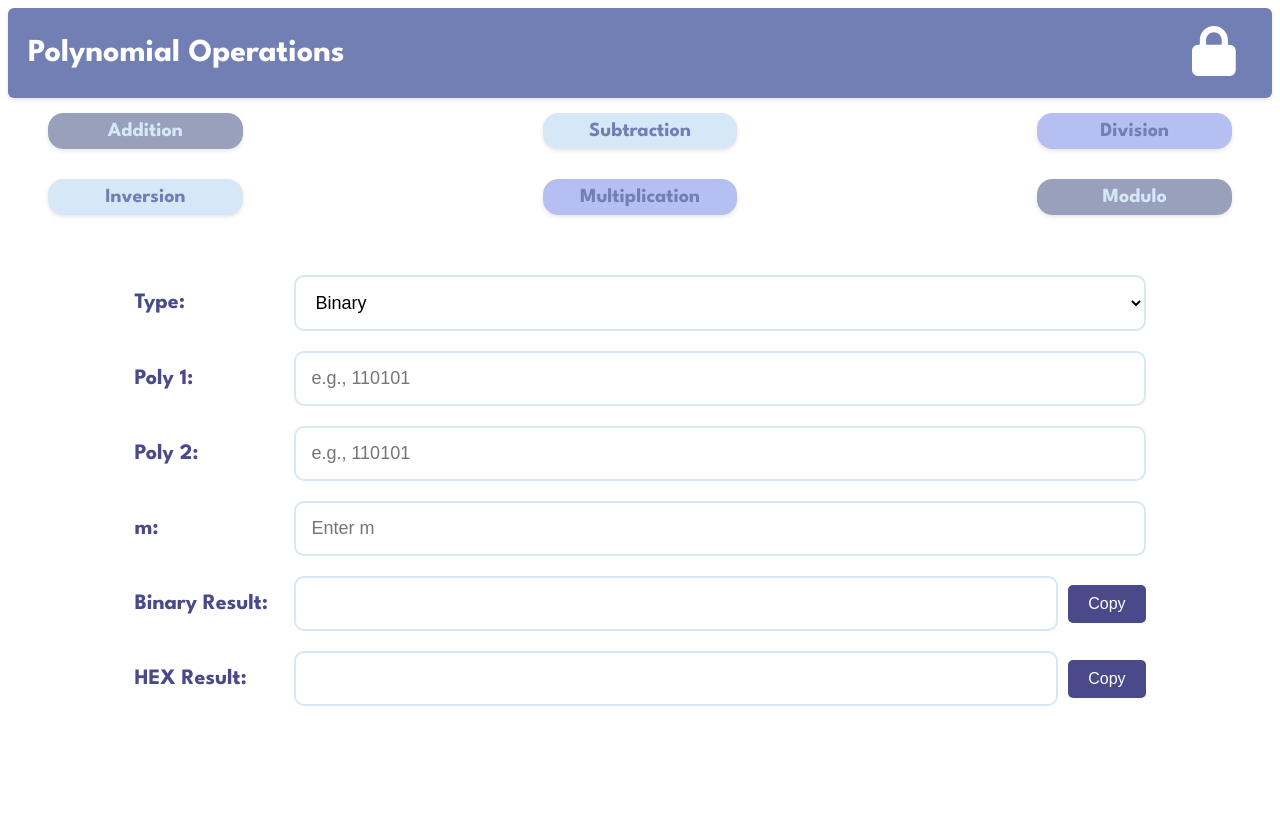
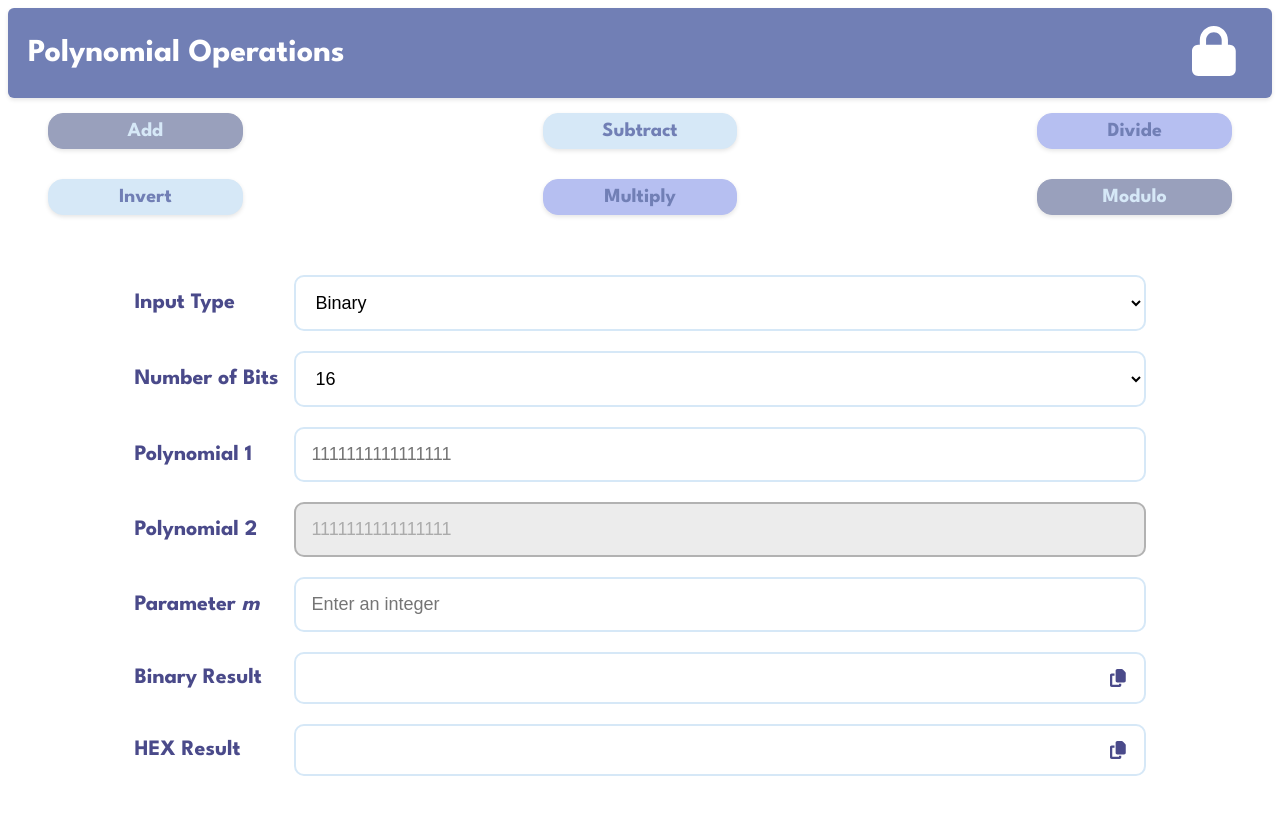
Before and after one commit to hawraakhalil/Polynomial_Arithmetic_Frontend, a React (Create React App) app: page /operations in a window 1280 px wide. Shown: the top 814 px of the page. Built offline with nearby package versions, Linux system fonts and the light colour scheme; a small style sheet from the web is missing.

Commit message:
added api calls

```diff
--- a/src/components/OperationsButtons.js
+++ b/src/components/OperationsButtons.js
@@ -1,15 +1,22 @@
 import React from "react";
 import "./OperationsButtons.css";
 
-function OperationsButtons() {
+function OperationsButtons({ onHover, onClick }) {
+  const operations = ["Add", "Subtract", "Divide", "Invert", "Multiply", "Modulo"];
+
   return (
     <div className="operations-buttons">
-      <button className="operation-button">Addition</button>
-      <button className="operation-button">Subtraction</button>
-      <button className="operation-button">Division</button>
-      <button className="operation-button">Inversion</button>
-      <button className="operation-button">Multiplication</button>
-      <button className="operation-button">Modulo</button>
+      {operations.map((operation) => (
+        <button
+          key={operation}
+          className="operation-button"
+          onMouseEnter={() => onHover(operation)} // Trigger hover handler
+          onMouseLeave={() => onHover("")} // Clear hover on leave
+          onClick={() => onClick(operation)}
+        >
+          {operation}
+        </button>
+      ))}
     </div>
   );
 }
--- a/src/components/OperationsForm.css
+++ b/src/components/OperationsForm.css
@@ -47,10 +47,6 @@ select:focus {
     box-shadow: 0 0 5px rgba(74, 74, 138, 0.5); /* Subtle glow effect */
 }
 
-input.disabled {
-    background-color: #e0e0e0; /* Grayed out for disabled inputs */
-    cursor: not-allowed;
-}
 
 /* Result Boxes and Copy Buttons */
 .result-box {
@@ -92,3 +88,123 @@ input.disabled {
     font-size: 14px;
     margin: -15px 0 5px; /* Keeps the error message compact */
 }
+.error {
+    color: red;
+    font-size: 0.9rem;
+    margin-top: 5px;
+}
+
+.highlight-poly1 {
+    box-shadow: 0 0 8px #4a4a8a;
+    transition: box-shadow 0.3s ease;
+  }
+
+  .highlight-all {
+    border: 2px solid #4a4a8a;
+    box-shadow: 0 0 8px #4a4a8a;
+    transition: box-shadow 0.3s ease;
+  }
+
+  .gray-out {
+    background-color: #e0e0e0;
+    border: 2px solid grey;
+    opacity: 0.6;
+    pointer-events: none;
+    transition: opacity 0.3s ease;
+  }
+  /* Wrapper for input and icon */
+.copy-wrapper {
+    position: relative;
+    display: flex;
+    align-items: center;
+  }
+
+  .copy-input {
+    width: 100%;
+    padding-right: 40px; /* Add space for the icon */
+    font-size: 16px;
+    border: 2px solid #d6e8f7;
+    border-radius: 10px;
+    background-color: #fff;
+    transition: all 0.3s ease;
+  }
+
+  .copy-icon {
+    position: absolute;
+    right: 10px; /* Position the icon inside the input field */
+    cursor: pointer;
+    font-size: 18px;
+    color: #4a4a8a;
+    transition: color 0.3s ease;
+  }
+
+  .copy-icon:hover {
+    color: #7373c6; /* Change color on hover */
+  }
+
+  /* Combined wrapper for input and icon */
+.result-wrapper.copy-wrapper {
+    position: relative; /* Enables positioning the icon */
+    display: inline-flex; /* Aligns input and icon */
+    align-items: center;
+    width: 100%;
+  }
+
+  /* Input styling */
+  .copy-input {
+    width: 100%;
+    padding-right: 40px; /* Space for the icon */
+    font-size: 16px;
+    border: 2px solid #d6e8f7;
+    border-radius: 10px;
+    background-color: #fff;
+    transition: all 0.3s ease;
+    padding-left: 10px; /* Padding for text */
+  }
+
+  /* Copy icon wrapper */
+  .copy-icon-wrapper {
+    position: absolute;
+    right: 10px; /* Position inside input field */
+    top: 50%; /* Center vertically */
+    transform: translateY(-50%);
+    cursor: pointer;
+    display: flex;
+    align-items: center;
+  }
+
+  /* FontAwesome icon styling */
+  .copy-icon {
+    font-size: 18px;
+    color: #4a4a8a;
+    transition: color 0.3s ease;
+  }
+
+  .copy-icon-wrapper:hover .copy-icon {
+    color: #7373c6; /* Change color on hover */
+  }
+
+  /* Tooltip styling */
+  .copy-tooltip {
+    visibility: hidden; /* Hidden by default */
+    opacity: 0;
+    background-color: #7373c6;
+    color: white;
+    font-size: 12px;
+    padding: 5px 8px;
+    border-radius: 5px;
+    position: absolute;
+    top: -30px; /* Position above the icon */
+    right: 0; /* Align to the icon */
+    white-space: nowrap;
+    transform: translateY(10px);
+    transition: opacity 0.3s ease, transform 0.3s ease;
+    z-index: 1;
+  }
+
+  /* Show tooltip on hover */
+  .copy-icon-wrapper:hover .copy-tooltip {
+    visibility: visible;
+    opacity: 1;
+    transform: translateY(0); /* Smooth transition */
+  }
--- a/src/components/OperationsForm.js
+++ b/src/components/OperationsForm.js
@@ -1,46 +1,148 @@
-import React, { useState } from "react";
+import React, { useState, forwardRef, useImperativeHandle } from "react";
 import "./OperationsForm.css";
+import { FontAwesomeIcon } from "@fortawesome/react-fontawesome"; // Import the FontAwesomeIcon component
+import { faCopy } from "@fortawesome/free-solid-svg-icons"; // Import the specific icon you need
 
-function OperationsForm() {
+
+
+const OperationsForm = forwardRef(({ hoveredOperation, operation }, ref) => {
     const [inputFormat, setInputFormat] = useState("binary");
-    const [selectedOperation, setSelectedOperation] = useState("");
+
+    const apiUrl = "https://rubah.pythonanywhere.com";
+
     const [formData, setFormData] = useState({
       poly1: "",
       poly2: "",
       m: "",
+      bits: "16",
     });
+    const [errors, setErrors] = useState({ poly1: "", poly2: "" });
     const [result, setResult] = useState({ binary: "", hex: "" });
 
-    const operationsRequiringOnePoly = ["Inversion"]; // Operations needing only one polynomial
-
-    // Handle input field changes
-    const handleInputChange = (e) => {
-        setFormData({
-            ...formData,
-            [e.target.name]: e.target.value,
-        });
+    const generatePlaceholder = (bits, format) => {
+      if (format === "binary") {
+        return "1".repeat(bits);
+      } else if (format === "hex") {
+        return "F".repeat(bits / 4);
+      }
+      return "";
     };
 
-    // Handle operation selection
-    const handleOperationChange = (operation) => {
-        setSelectedOperation(operation);
-        if (operationsRequiringOnePoly.includes(operation)) {
-            setFormData({ ...formData, poly2: "" }); // Reset Polynomial 2 for single-poly operations
+    // Use useImperativeHandle to expose handleSubmit to the parent component
+    useImperativeHandle(ref, () => ({
+      handleSubmit,
+    }));
+
+    const handleInputChange = (e) => {
+      const { name, value } = e.target;
+      const maxBits = parseInt(formData.bits);
+      const maxLength = inputFormat === "binary" ? maxBits : maxBits / 4;
+
+      setErrors((prevErrors) => ({
+        ...prevErrors,
+        [name]: "",
+      }));
+
+      if ((name === "poly1" || name === "poly2") && value.length > maxLength) {
+        setErrors((prevErrors) => ({
+          ...prevErrors,
+          [name]: `Number of bits exceeded! Max length: ${maxLength} ${
+            inputFormat === "binary" ? "bits" : "hex digits"
+          }.`,
+        }));
+        return;
       }
+
+      setFormData((prev) => ({
+        ...prev,
+        [name]: value,
+      }));
     };
 
-    // Handle copy to clipboard
     const handleCopy = (text) => {
       navigator.clipboard.writeText(text).then(() => {
         alert(`Copied to clipboard: ${text}`);
       });
     };
 
+    const handleSubmit = async (operation) => {
+      if (!operation) {
+        alert("Please select an operation");
+        return;
+      }
+
+      const formatForPayload = inputFormat === "binary" ? "bin" : inputFormat;
+
+      const payload = {
+        bits: parseInt(formData.bits),
+        m: parseInt(formData.m),
+        type: formatForPayload,
+      };
+
+      if (operation === "Invert" || operation === "Modulo") {
+        // For Inversion, only send poly1 (as bin or hex)
+        payload[inputFormat] = formData.poly1;
+      } else {
+        // For other operations, send both poly1 and poly2
+        payload[`${formatForPayload}1`] = formData.poly1;
+        payload[`${formatForPayload}2`] = formData.poly2;
+      }
+
+      console.log("Payload being sent:", payload);
+
+      try {
+        // Make the API call
+        const response = await fetch(`${apiUrl}/${operation.toLowerCase()}`, {
+          method: "POST",
+          headers: {
+            "Content-Type": "application/json",
+          },
+          body: JSON.stringify(payload),
+        });
+
+        if (!response.ok) {
+          throw new Error("Failed to perform the operation");
+        }
+
+        const data = await response.json();
+
+        console.log("Backend response:", data); // Log the response from the backend
+
+        if (!response.ok) {
+          console.error("Error response:", data);
+          throw new Error(data.message || "Failed to perform the operation");
+        }
+    // Handle different response formats
+    let binaryResult = "";
+    let hexResult = "";
+
+    if (operation === "Divide" && data.bin && data.hex) {
+      // Response format for Division operation
+      binaryResult = data.bin;
+      hexResult = data.hex;
+    } else if (data.result && (data.result.bin || data.result.hex)) {
+      // Response format for other operations
+      binaryResult = data.result.bin || "No binary result available";
+      hexResult = data.result.hex || "No hex result available";
+    } else {
+      throw new Error("Unexpected response format or missing results");
+    }
+
+        // Update the result fields
+        setResult({
+        binary: binaryResult,
+        hex: hexResult,
+        });
+    } catch (error) {
+        console.error("Error:", error);
+        alert(error.message || "An error occurred while performing the operation");
+    }
+        };
+
   return (
     <div className="operations-form">
-            {/* Input format dropdown */}
       <div className="form-group">
-                <label>Type:</label>
+        <label>Input Type</label>
         <select
           value={inputFormat}
           onChange={(e) => setInputFormat(e.target.value)}
@@ -51,74 +153,105 @@ function OperationsForm() {
         </select>
       </div>
 
-            {/* Input Fields */}
       <div className="form-group">
-                <label>Poly 1:</label>
+        <label>Number of Bits</label>
+        <select
+          name="bits"
+          value={formData.bits}
+          onChange={handleInputChange}
+          className="dropdown"
+        >
+          <option value="16">16</option>
+          <option value="32">32</option>
+          <option value="64">64</option>
+          <option value="128">128</option>
+          <option value="256">256</option>
+        </select>
+      </div>
+
+      <div className="form-group">
+        <label>Polynomial 1</label>
         <input
           type="text"
           name="poly1"
           value={formData.poly1}
           onChange={handleInputChange}
-                    placeholder={inputFormat === "binary" ? "e.g., 110101" : "e.g., 1F"}
+          placeholder={generatePlaceholder(parseInt(formData.bits), inputFormat)}
+          className= {
+           hoveredOperation ? "highlight-all" : ""
+          }
         />
+        {errors.poly1 && <p className="error">{errors.poly1}</p>}
       </div>
-
-            <div className="form-group">
-                <label>Poly 2:</label>
+      <div
+        className="form-group"
+      >
+        <label>Polynomial 2</label>
         <input
           type="text"
           name="poly2"
           value={formData.poly2}
           onChange={handleInputChange}
-                    placeholder={inputFormat === "binary" ? "e.g., 110101" : "e.g., 1F"}
-                    disabled={operationsRequiringOnePoly.includes(selectedOperation)}
+          placeholder={generatePlaceholder(parseInt(formData.bits), inputFormat)}
           className={
-                        operationsRequiringOnePoly.includes(selectedOperation) ? "disabled" : ""
+            hoveredOperation === "Invert" || "Modulo" ? "gray-out" : hoveredOperation ? "highlight-all" : ""
           }
         />
+        {errors.poly2 && <p className="error">{errors.poly2}</p>}
       </div>
 
       <div className="form-group">
-                <label>m:</label>
+        <label>Parameter <i>m</i></label>
         <input
           type="text"
           name="m"
           value={formData.m}
           onChange={handleInputChange}
-                    placeholder="Enter m"
+          placeholder="Enter an integer"
         />
       </div>
-
         {/* Results with Copy Buttons */}
         <div className="form-group result-box">
-                <label>Binary Result:</label>
-                <div className="result-wrapper">
-                    <input type="text" value={result.binary} readOnly />
-                    <button
-                        type="button"
+        <label>Binary Result</label>
+        <div className="result-wrapper copy-wrapper">
+            <input
+            type="text"
+            value={result.binary}
+            readOnly
+            className="copy-input"
+            />
+        <div
+            className="copy-icon-wrapper"
             onClick={() => handleCopy(result.binary)}
-                        className="copy-button"
+            title="Copy to clipboard"
             >
-                        Copy
-                    </button>
+            <FontAwesomeIcon icon={faCopy} className="copy-icon" />
+            <span className="copy-tooltip">Copy</span>
+            </div>
         </div>
         </div>
 
 <div className="form-group result-box">
-                <label>HEX Result:</label>
-                <div className="result-wrapper">
-                    <input type="text" value={result.hex} readOnly />
-                    <button
-                        type="button"
+  <label>HEX Result</label>
+  <div className="result-wrapper copy-wrapper">
+    <input
+      type="text"
+      value={result.hex}
+      readOnly
+      className="copy-input"
+    />
+   <div
+      className="copy-icon-wrapper"
       onClick={() => handleCopy(result.hex)}
-                        className="copy-button"
+      title="Copy to clipboard"
     >
-                        Copy
-                    </button>
+      <FontAwesomeIcon icon={faCopy} className="copy-icon" />
+      <span className="copy-tooltip">Copy</span>
+    </div>
   </div>
 </div>
         </div>
     );
-}
+});
 
 export default OperationsForm;
--- a/src/pages/Operations.js
+++ b/src/pages/Operations.js
@@ -1,12 +1,31 @@
-import React from "react";
+import React, { useState, useRef } from "react";
 import OperationsForm from "../components/OperationsForm";
 import OperationsButtons from "../components/OperationsButtons";
 
 function Operations() {
+
+  const [hoveredOperation, setHoveredOperation] = useState(""); // Track hovered operation
+  const [selectedOperation, setSelectedOperation] = useState(""); // Track selected operation
+  const formRef = useRef();
+
+  const handleOperationClick = (operation) => {
+    setSelectedOperation(operation); // Set the selected operation
+    if (formRef.current) {
+      formRef.current.handleSubmit(operation); // Trigger the form's handleSubmit method
+    }
+  };
+
   return (
     <div>
-      <OperationsButtons />
-      <OperationsForm />
+    <OperationsButtons
+        onHover={(operation) => setHoveredOperation(operation)} // Pass hover handler
+        onClick={handleOperationClick}  // Pass click handler
+    />
+    <OperationsForm
+        ref={formRef}
+        hoveredOperation={hoveredOperation} // Pass hovered operation state
+        selectedOperation={selectedOperation} // Pass selected operation state
+    />
     </div>
   );
 }
```
Lines whose indentation alone changed are shown as unchanged.
